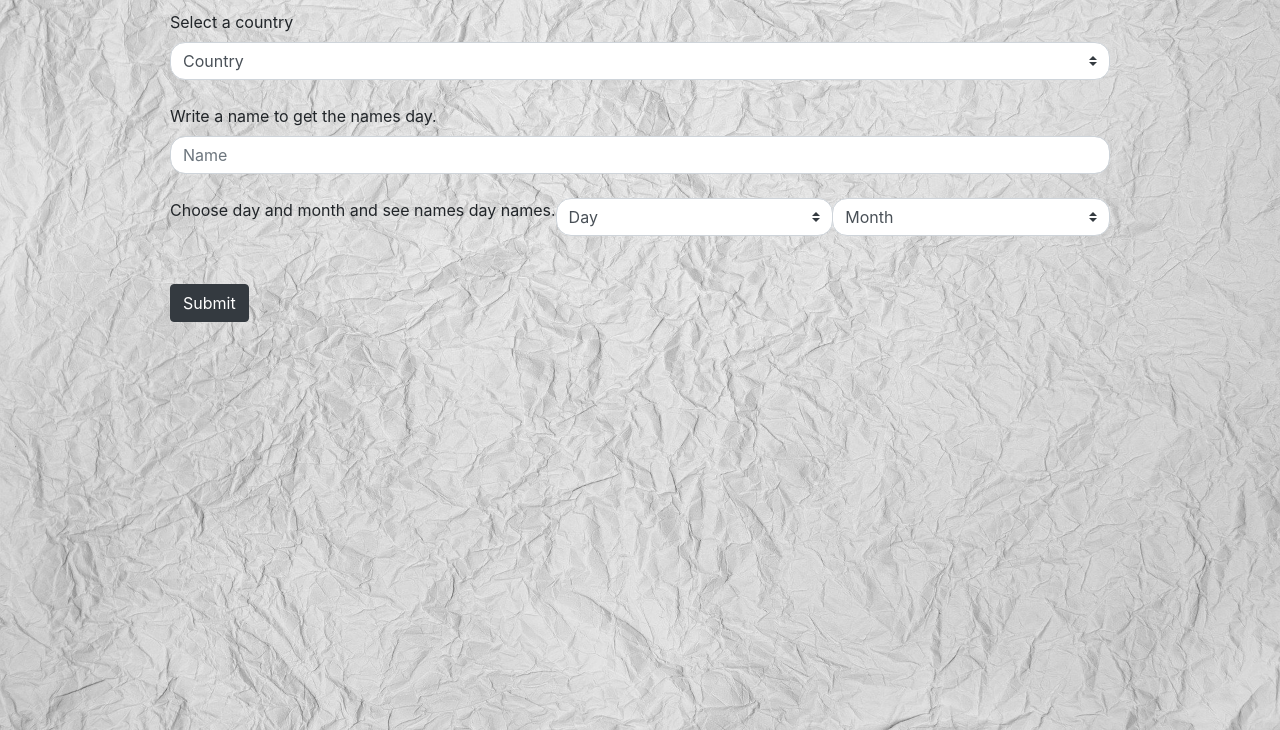
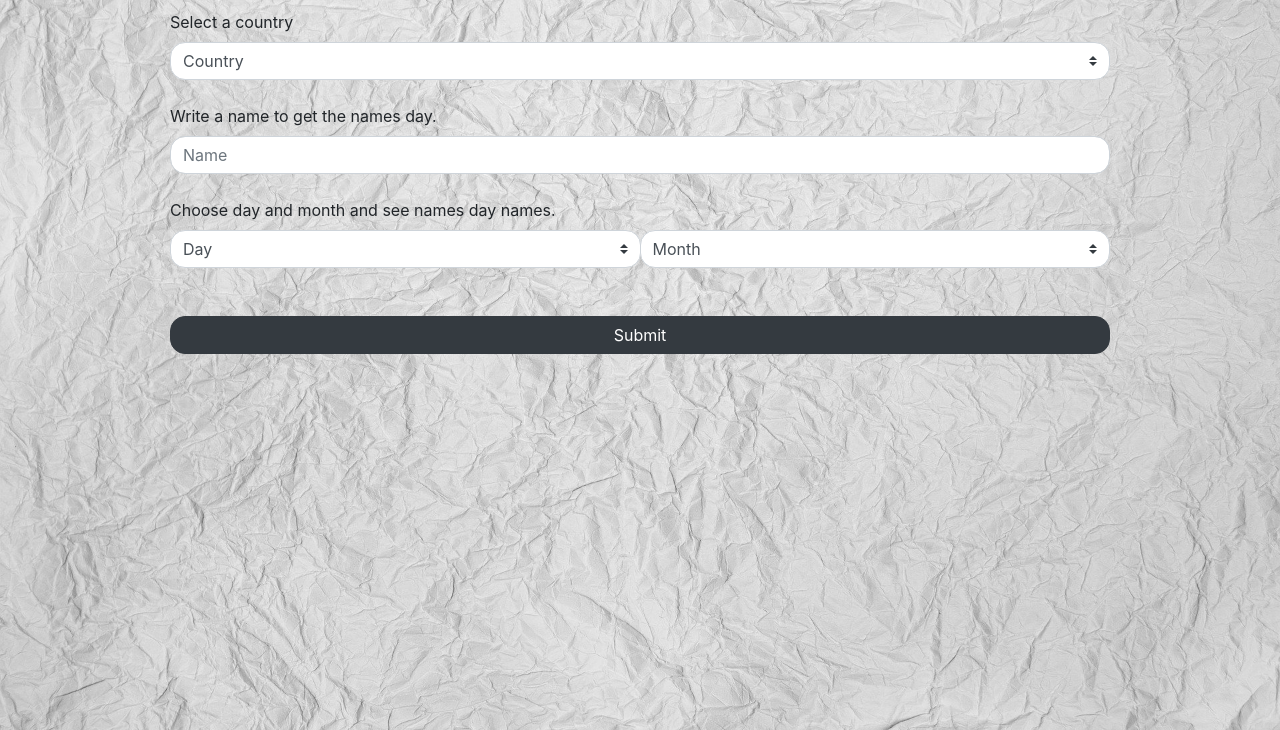
Before and after one commit to PaulinaWall/nameday, a plain HTML site: page index.html in a window 1280 px wide. Shown: the part 102-832 px from the top of the page. Drawn offline with nearby package versions, Linux system fonts and the light colour scheme.

Commit message:
Styled button and label

```diff
--- a/assets/styles/style.css
+++ b/assets/styles/style.css
@@ -42,6 +42,11 @@ p{
     color: #aaaa;
 }
 
+.btn{
+    width: 100%;
+    border-radius: 15px 15px;
+}
+
 .col-12{
     margin-bottom: 1.5rem;
 }
@@ -74,6 +79,10 @@ p{
     margin-bottom: 1.5rem;
 }
 
+.input-group label{
+    width: 100%;
+}
+
 .input-group > .custom-select:not(:last-child), .input-group > .form-control:not(:last-child){
     border-radius: 15px 15px;
 }
```
